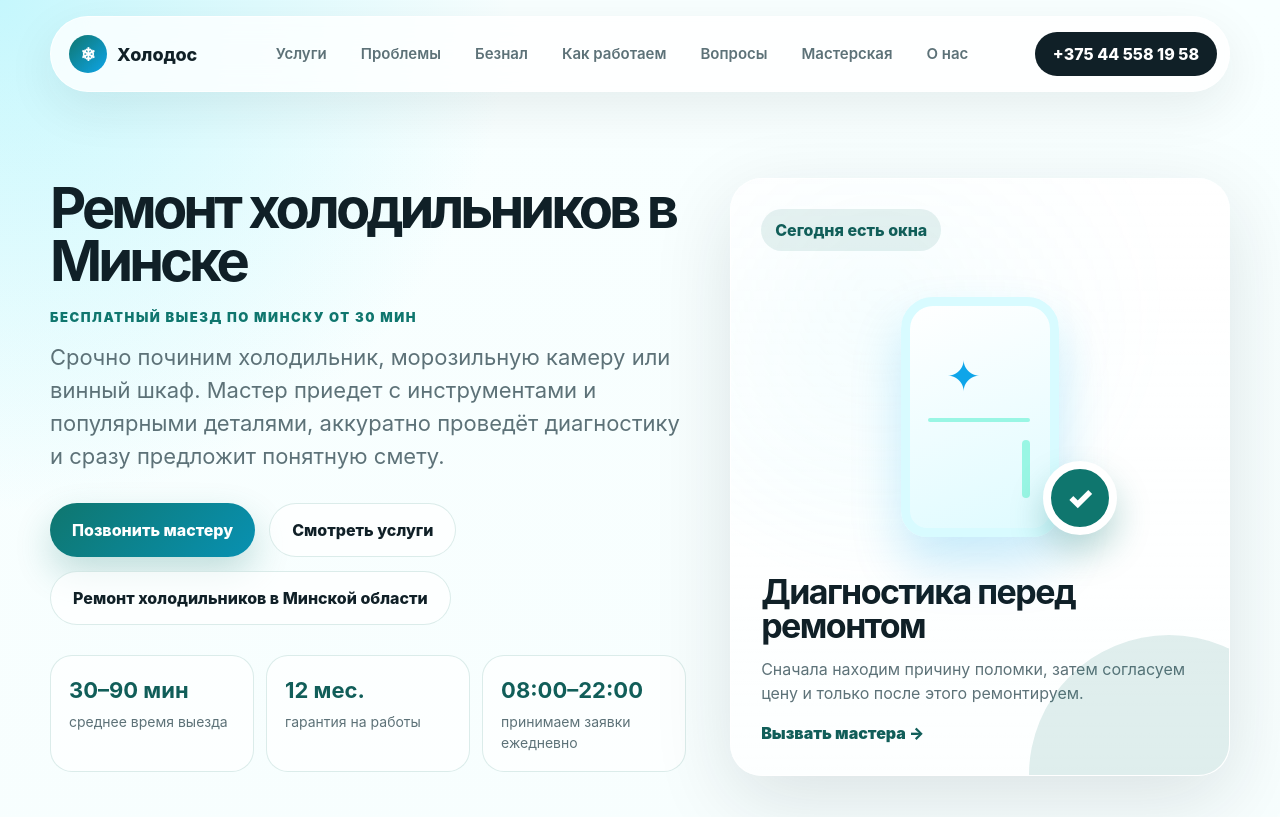
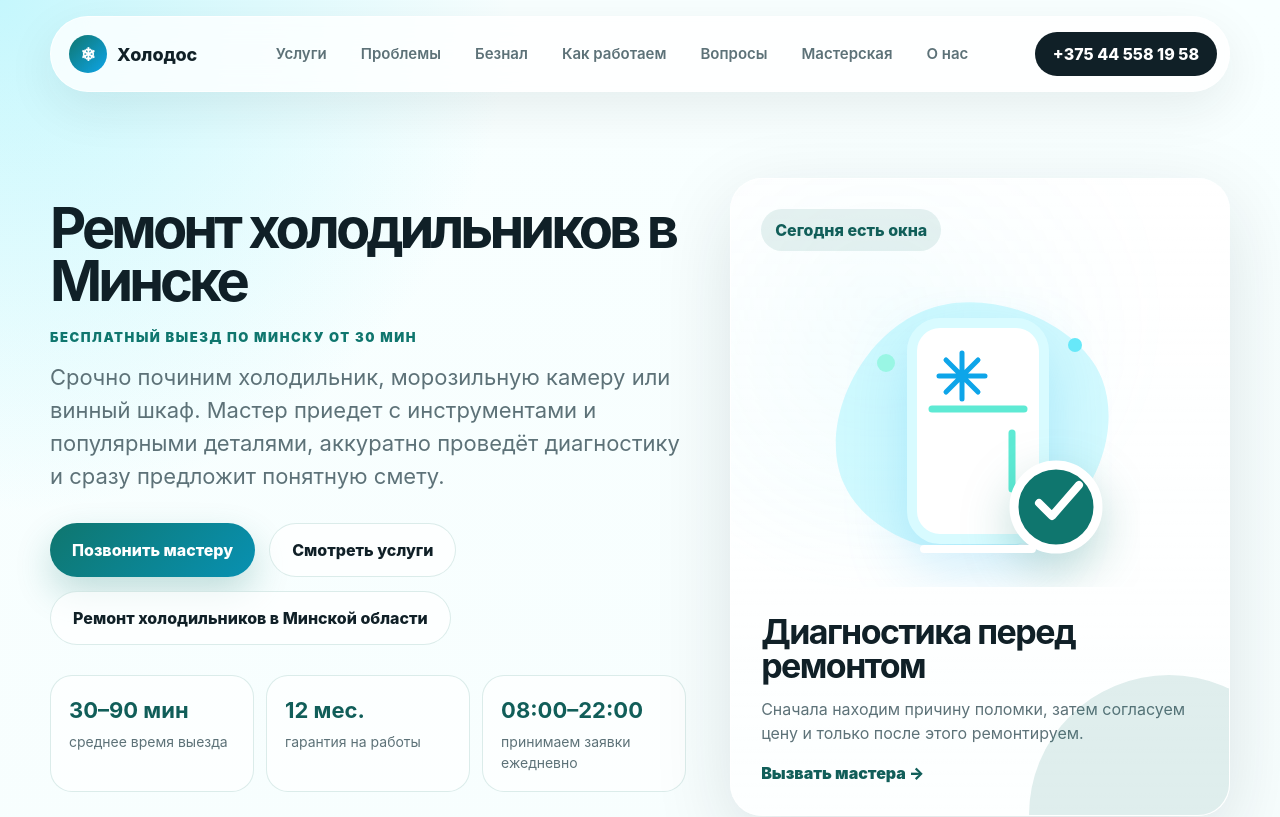
Before and after one commit to Yauhen-Baranau/holodos, a Next.js app: page / in a window 1280 px wide. Shown: the top 817 px of the page. Built offline with nearby package versions, Linux system fonts and the light colour scheme.

Commit message:
Polish homepage vector visuals

```diff
--- a/app/globals.css
+++ b/app/globals.css
@@ -285,69 +285,6 @@ h3 {
   font-weight: 800;
 }
 
-.fridge-illustration {
-  position: relative;
-  display: grid;
-  height: 268px;
-  place-items: center;
-  margin-bottom: 24px;
-}
-
-.fridge-illustration__body {
-  position: relative;
-  width: 158px;
-  height: 240px;
-  border: 9px solid #d8fbff;
-  border-radius: 32px 32px 26px 26px;
-  background: linear-gradient(160deg, #ffffff 0%, #dffbff 100%);
-  box-shadow: 0 28px 50px rgba(14, 165, 233, 0.22);
-}
-
-.fridge-illustration__snow {
-  position: absolute;
-  top: 38px;
-  left: 36px;
-  color: #0ea5e9;
-  font-size: 42px;
-}
-
-.fridge-illustration__line,
-.fridge-illustration__handle {
-  position: absolute;
-  right: 20px;
-  border-radius: 999px;
-  background: #99f6e4;
-}
-
-.fridge-illustration__line {
-  top: 112px;
-  left: 18px;
-  height: 4px;
-}
-
-.fridge-illustration__handle {
-  top: 134px;
-  width: 8px;
-  height: 58px;
-}
-
-.fridge-illustration__tool {
-  position: absolute;
-  right: 82px;
-  bottom: 16px;
-  display: grid;
-  width: 74px;
-  height: 74px;
-  place-items: center;
-  border: 8px solid white;
-  border-radius: 50%;
-  color: white;
-  background: var(--primary);
-  box-shadow: 0 18px 34px rgba(15, 118, 110, 0.28);
-  font-size: 30px;
-  font-weight: 900;
-}
-
 .hero-card h2 {
   font-size: 34px;
 }
@@ -594,7 +531,7 @@ details p {
   }
 
   h1 {
-    font-size: clamp(17px, 14vw, 30px);
+    font-size: clamp(34px, 12vw, 46px);
   }
 
   .hero__facts,
@@ -960,3 +897,81 @@ details p {
     grid-template-columns: 1fr;
   }
 }
+
+.hero-vector {
+  position: relative;
+  z-index: 1;
+  display: block;
+  width: min(100%, 320px);
+  height: auto;
+  margin: 4px auto 28px;
+}
+
+.hero-vector__halo {
+  fill: rgba(103, 232, 249, 0.28);
+}
+
+.hero-vector__fridge {
+  fill: url(#hero-fridge);
+  stroke: #d8fbff;
+  stroke-width: 10;
+  filter: drop-shadow(0 24px 30px rgba(14, 165, 233, 0.2));
+}
+
+.hero-vector__line,
+.hero-vector__handle,
+.hero-vector__snow,
+.hero-vector__tool {
+  fill: none;
+  stroke-linecap: round;
+  stroke-linejoin: round;
+}
+
+.hero-vector__line,
+.hero-vector__handle {
+  stroke: #5eead4;
+  stroke-width: 7;
+}
+
+.hero-vector__snow {
+  stroke: #0ea5e9;
+  stroke-width: 5;
+}
+
+.hero-vector__tool-bg {
+  fill: url(#hero-tool);
+  stroke: white;
+  stroke-width: 9;
+  filter: drop-shadow(0 18px 24px rgba(15, 118, 110, 0.26));
+}
+
+.hero-vector__tool {
+  stroke: white;
+  stroke-width: 8;
+}
+
+.hero-vector__dot {
+  fill: #99f6e4;
+}
+
+.hero-vector__dot--right {
+  fill: #67e8f9;
+}
+
+.service-card__icon svg {
+  display: block;
+  width: 46px;
+  height: 46px;
+}
+
+.service-card__icon rect {
+  fill: rgba(255, 255, 255, 0.16);
+}
+
+.service-card__icon path {
+  fill: none;
+  stroke: white;
+  stroke-width: 3;
+  stroke-linecap: round;
+  stroke-linejoin: round;
+}
--- a/app/page.tsx
+++ b/app/page.tsx
@@ -1,5 +1,6 @@
 import Link from "next/link";
 import { SiteSearch } from "./search";
+import { HeroFridgeIllustration, ServiceVectorIcon } from "./vector-art";
 import {
   businessServicePages,
   phoneDisplay,
@@ -198,14 +199,7 @@ export default function Home() {
 
           <div className="hero-card" aria-label="Карточка вызова мастера">
             <div className="hero-card__badge">Сегодня есть окна</div>
-            <div className="fridge-illustration" aria-hidden="true">
-              <div className="fridge-illustration__body">
-                <span className="fridge-illustration__snow">✦</span>
-                <span className="fridge-illustration__line" />
-                <span className="fridge-illustration__handle" />
-              </div>
-              <div className="fridge-illustration__tool">✓</div>
-            </div>
+            <HeroFridgeIllustration />
             <h2>Диагностика перед ремонтом</h2>
             <p>
               Сначала находим причину поломки, затем согласуем цену и только
@@ -247,10 +241,14 @@ export default function Home() {
                 key={key}
                 title={problem.menuTitle}
               >
-                <div className="service-card__icon">✺</div>
+                <div className="service-card__icon">
+                  <ServiceVectorIcon variant={key} />
+                </div>
                 <h3 className="titleProblem">{problem.menuTitle}</h3>
                 <ul className="problrms_list">
-                  {problem.symptoms.map((symptom, index) => (<li key={index}>{symptom}</li>))}
+                  {problem.symptoms.map((symptom) => (
+                    <li key={symptom}>{symptom}</li>
+                  ))}
                 </ul>
                 <strong>{problem.price}</strong>
               </Link>
--- /dev/null
+++ b/app/vector-art.tsx
@@ -0,0 +1,73 @@
+type ServiceVectorIconProps = {
+  variant: number;
+};
+
+export function HeroFridgeIllustration() {
+  return (
+    <svg
+      className="hero-vector"
+      viewBox="0 0 320 300"
+      role="img"
+      aria-labelledby="hero-vector-title"
+    >
+      <title id="hero-vector-title">Мастер ремонтирует холодильник</title>
+      <defs>
+        <linearGradient id="hero-fridge" x1="92" x2="214" y1="30" y2="246">
+          <stop stopColor="#ffffff" />
+          <stop offset="1" stopColor="#dffbff" />
+        </linearGradient>
+        <linearGradient id="hero-tool" x1="202" x2="274" y1="186" y2="258">
+          <stop stopColor="#0f766e" />
+          <stop offset="1" stopColor="#0891b2" />
+        </linearGradient>
+      </defs>
+      <path
+        className="hero-vector__halo"
+        d="M282 92c22 57-13 137-77 163-64 27-155 0-181-58C-2 140 37 53 101 25c64-29 159 10 181 67Z"
+      />
+      <rect
+        className="hero-vector__fridge"
+        x="92"
+        y="36"
+        width="132"
+        height="216"
+        rx="28"
+      />
+      <path className="hero-vector__line" d="M112 122h92" />
+      <path className="hero-vector__handle" d="M192 146v56" />
+      <path
+        className="hero-vector__snow"
+        d="M142 66v46M119 89h46M126 73l32 32M158 73l-32 32"
+      />
+      <circle className="hero-vector__tool-bg" cx="236" cy="220" r="42" />
+      <path
+        className="hero-vector__tool"
+        d="m219 216 13 13 27-31M104 262h108"
+      />
+      <circle className="hero-vector__dot hero-vector__dot--left" cx="66" cy="76" r="9" />
+      <circle className="hero-vector__dot hero-vector__dot--right" cx="255" cy="58" r="7" />
+    </svg>
+  );
+}
+
+export function ServiceVectorIcon({ variant }: ServiceVectorIconProps) {
+  const icon = variant % 4;
+
+  return (
+    <svg viewBox="0 0 48 48" aria-hidden="true" focusable="false">
+      <rect x="5" y="5" width="38" height="38" rx="14" />
+      {icon === 0 ? (
+        <path d="M18 15v18M30 15v18M15 24h18M18 18l12 12M30 18 18 30" />
+      ) : null}
+      {icon === 1 ? (
+        <path d="M15 17h18v14H15zM19 31v4M29 31v4M19 22h10" />
+      ) : null}
+      {icon === 2 ? (
+        <path d="M16 28c5-10 11-10 16 0M17 32h14M20 18h8l4 5H16l4-5Z" />
+      ) : null}
+      {icon === 3 ? (
+        <path d="M16 17h16M18 17l2 18h8l2-18M21 22h6M22 27h4" />
+      ) : null}
+    </svg>
+  );
+}
```
